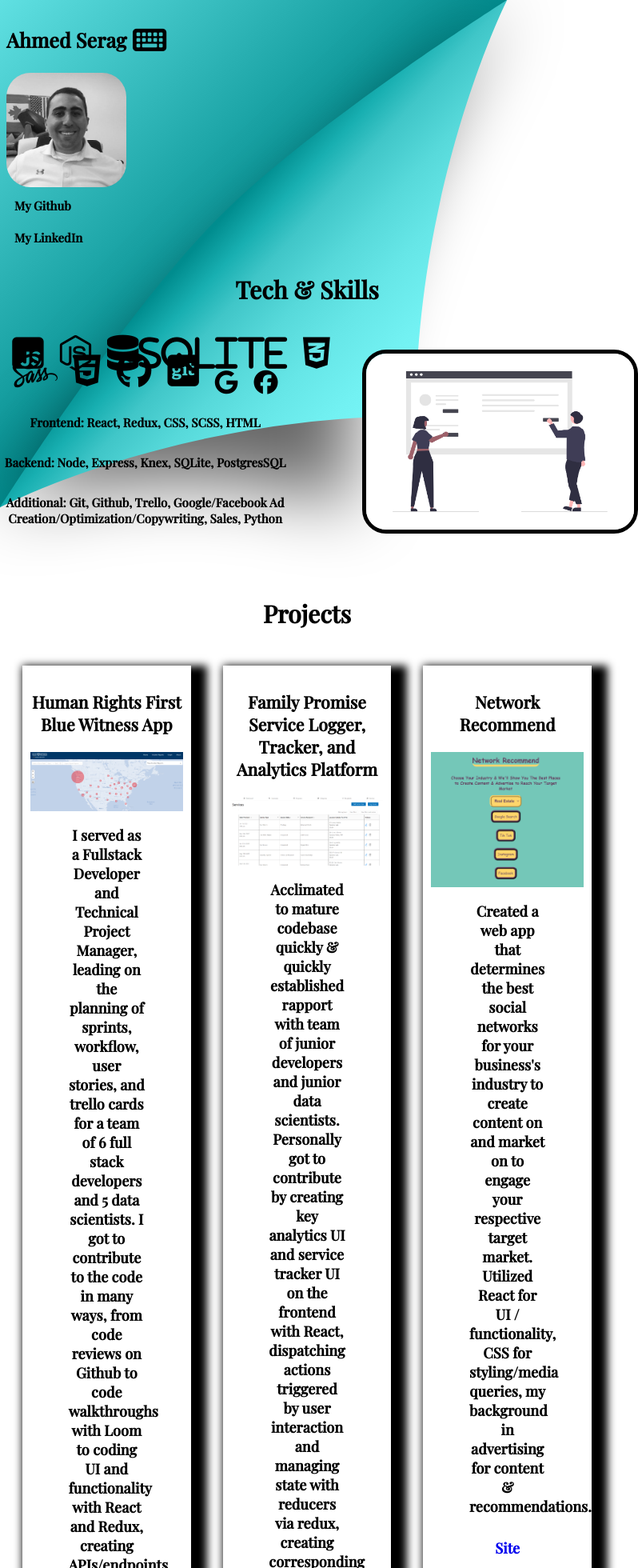
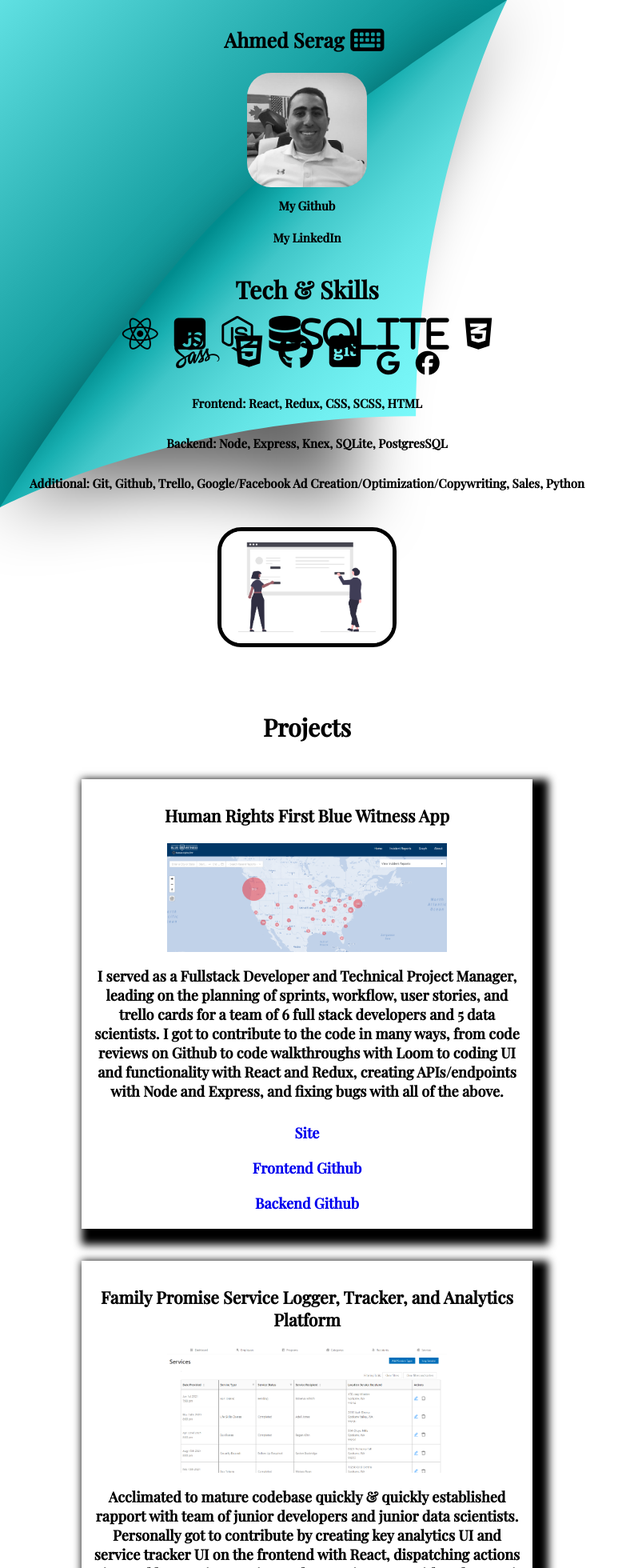
Before and after one commit to ahmedseragcodes/AhmedSeragPortfolio, a React (Create React App) app in the folder frontend/: page / in a window 768 px wide. Shown: the top 1960 px of the page at 80% size, 798 px wide, since content can reach past the window. Built offline with nearby package versions, Linux system fonts and the light colour scheme.

Commit message:
fixed media query for tablet

```diff
--- a/frontend/src/index.scss
+++ b/frontend/src/index.scss
@@ -163,6 +163,55 @@ body {
 
 /* MEDIA QUERIES */
 
+@media (max-width: 770px) and (min-width: 700px){
+  .headerContainer {
+    display: flex;
+    flex-direction: column;
+    align-items: center;
+    text-align: center;
+  }
+  .skillsSection {
+    display: flex;
+    flex-direction: column;
+    .skillSectionImg {
+      height: 15rem;
+    }
+  }
+  .projectsGroup1 {
+    display: flex;
+    flex-direction: column;
+    align-items: center;
+    .projectCard {
+      width: 75%;
+      p {
+        width: 100%;
+      }
+    }
+  }
+  .projectsGroup2 {
+    display: flex;
+    flex-direction: column;
+    align-items: center;
+    .projectCard {
+      width: 75%;
+      p {
+        width: 100%;
+      }
+    }
+  }
+  .projectsGroup3 {
+    display: flex;
+    flex-direction: column;
+    align-items: center;
+    .projectCard {
+      width: 75%;
+      p {
+        width: 100%;
+      }
+    }
+  }
+}
+
 @media (max-width: 600px){
   .headerContainer {
     display: flex;
```
